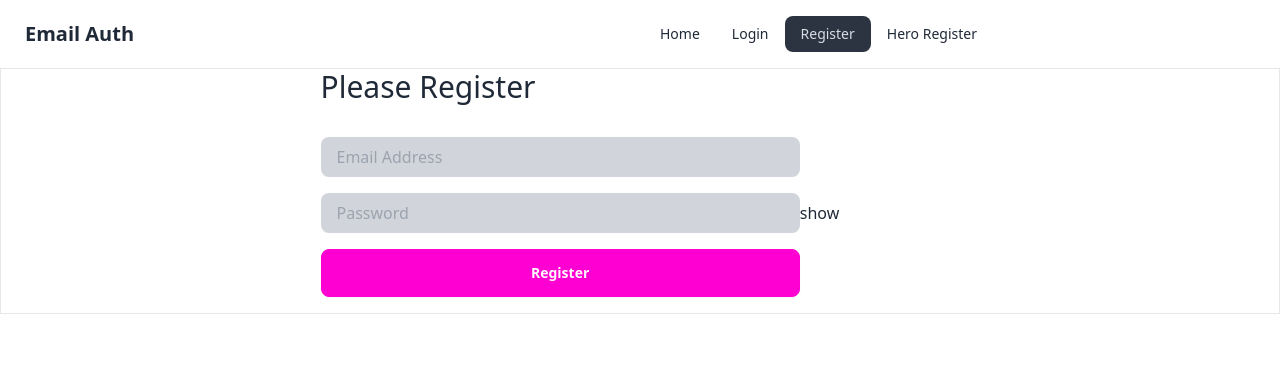
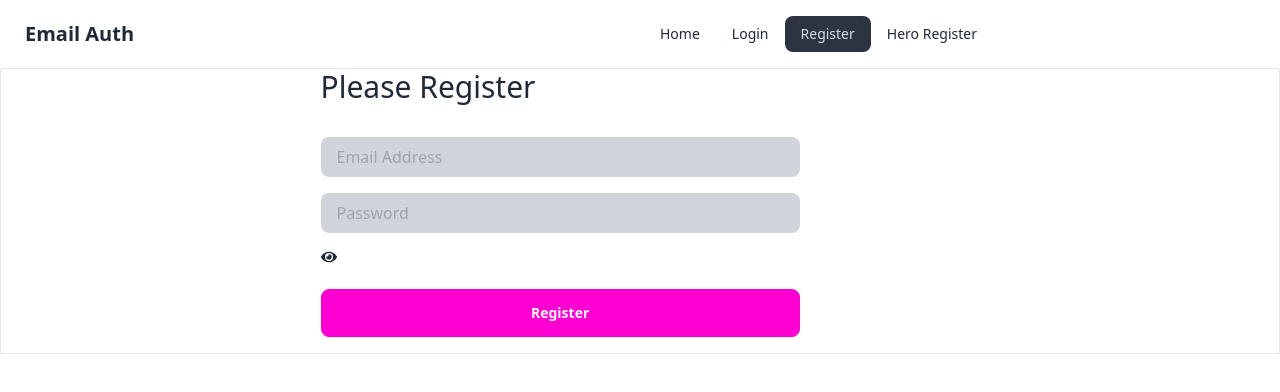
Before and after one commit to alalhosen/user-email-password-auth, a React (Vite) app: page /register in a window 1280 px wide. Shown: the top 392 px of the page. Built offline with nearby package versions, Linux system fonts and the light colour scheme.

Commit message:
FaEye react icon add

```diff
--- a/package.json
+++ b/package.json
@@ -15,6 +15,7 @@
     "match-sorter": "^8.0.0",
     "react": "^19.0.0",
     "react-dom": "^19.0.0",
+    "react-icons": "^5.4.0",
     "react-router-dom": "^7.1.5",
     "sort-by": "^1.2.0"
   },
--- a/src/components/Register/Register.jsx
+++ b/src/components/Register/Register.jsx
@@ -1,6 +1,7 @@
 import { createUserWithEmailAndPassword } from "firebase/auth";
 import auth from "../../firebase/firebase.config";
 import { useState } from "react";
+import {FaEye, FaEyeSlash} from "react-icons/fa";
 
 const Register = () => {
   const [registerError, setRegisterError] = useState("");
@@ -60,7 +61,11 @@ const Register = () => {
             placeholder="Password"
             id="" required
           />
-        <span onClick={ () =>setShowPassword(!showPassword)}>show</span>
+        <span onClick={ () =>setShowPassword(!showPassword)}>
+          {
+            showPassword ? <FaEyeSlash></FaEyeSlash> : <FaEye></FaEye>
+          }
+          </span>
           <br />
           <input
             className="mb-4 w-3/4 btn btn-secondary"
```
Also changed, not shown: 1 other file (tests, documents, lock files or other folders).
